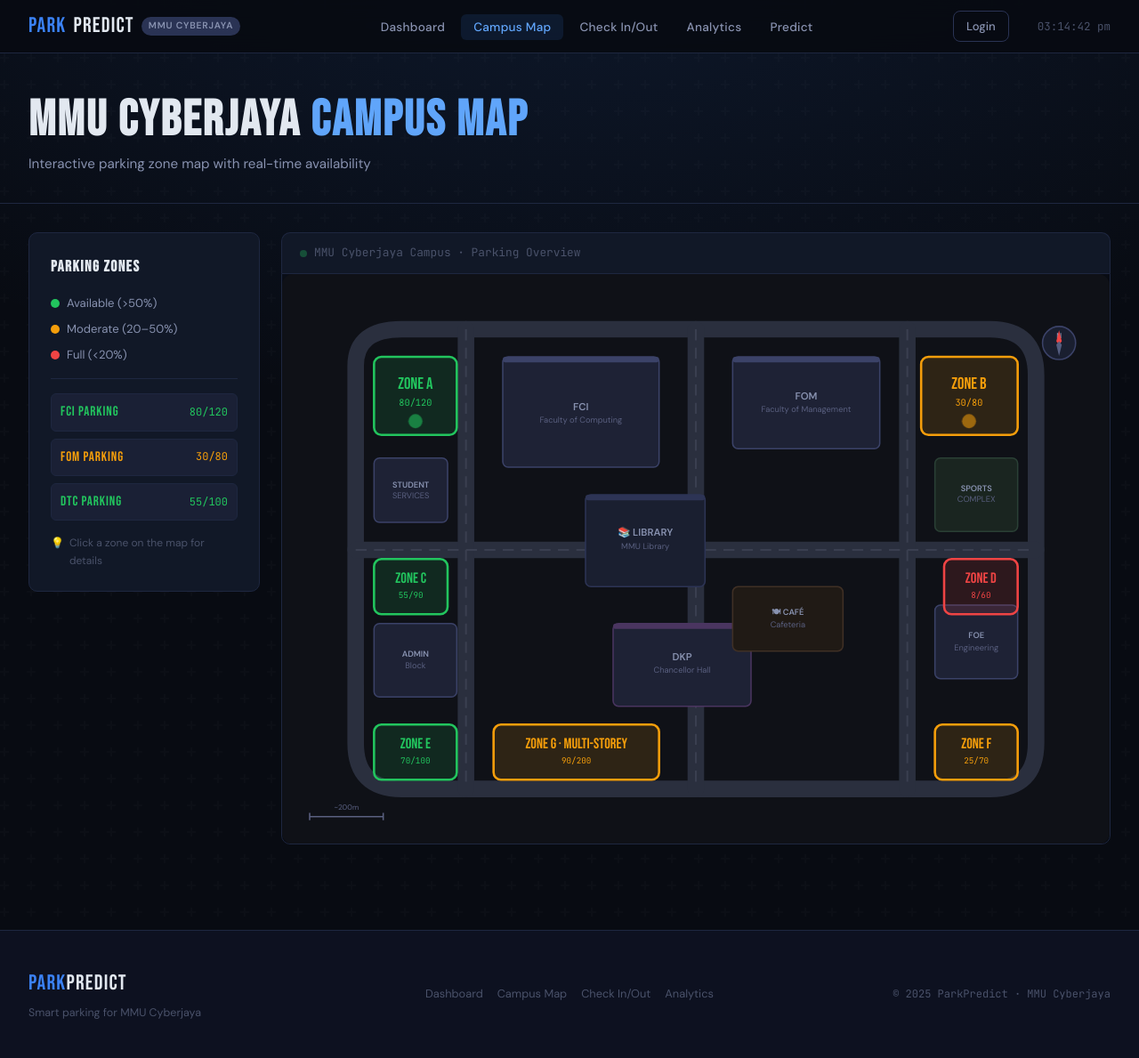
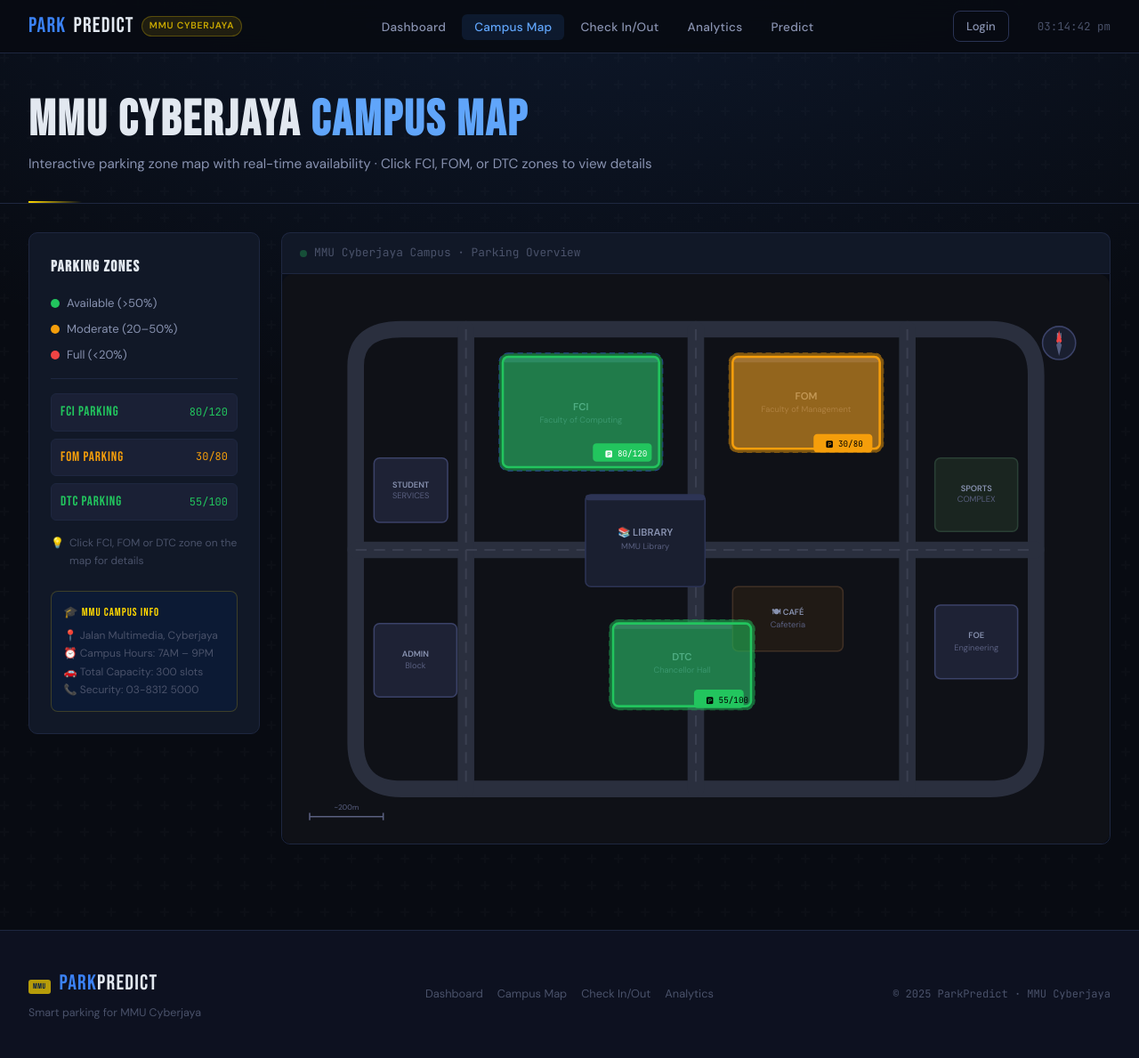
Before and after one commit to Simmasshen/ParkPredict.system, a Flask app: page /map in a window 1280 px wide. Shown: the whole page at 89% size. Run offline with Flask 3, Linux system fonts and the light colour scheme; data comes from the database, SQL or seed files in the repository.

Commit message:
update files :

```diff
--- a/static/css/style.css
+++ b/static/css/style.css
@@ -1318,3 +1318,143 @@ input[type="range"]::-webkit-slider-thumb {
   .kpi-row { grid-template-columns: 1fr 1fr; padding: 1rem; }
   .form-grid { grid-template-columns: 1fr; }
 }
+
+/* =============================================
+   MMU THEME ADDITIONS
+   ============================================= */
+
+/* MMU Gold accent variable */
+:root {
+  --mmu-blue:   #00235b;
+  --mmu-gold:   #FFD700;
+  --mmu-blue2:  #003d99;
+}
+
+/* MMU Banner – shared across pages */
+.mmu-banner {
+  background: linear-gradient(90deg, #00235b 0%, #003d99 40%, #0058cc 60%, #003d99 80%, #00235b 100%);
+  border-bottom: 2px solid var(--mmu-gold);
+  padding: 6px 2rem;
+  display: flex;
+  align-items: center;
+  gap: 1rem;
+  overflow: hidden;
+  position: relative;
+}
+.mmu-banner::before {
+  content: '';
+  position: absolute;
+  inset: 0;
+  background: repeating-linear-gradient(
+    90deg, transparent, transparent 60px,
+    rgba(255,215,0,0.04) 60px, rgba(255,215,0,0.04) 61px
+  );
+  pointer-events: none;
+}
+.mmu-crest {
+  width: 30px; height: 30px;
+  background: var(--mmu-gold);
+  border-radius: 50%;
+  display: flex; align-items: center; justify-content: center;
+  font-weight: 900; font-size: 0.72rem;
+  color: var(--mmu-blue);
+  font-family: var(--font-disp);
+  letter-spacing: 0.05em;
+  box-shadow: 0 0 8px rgba(255,215,0,0.45);
+  flex-shrink: 0;
+}
+.mmu-name {
+  font-family: var(--font-disp);
+  font-size: 0.9rem;
+  color: #fff;
+  letter-spacing: 0.12em;
+  z-index: 1;
+}
+.mmu-name span { color: var(--mmu-gold); }
+.mmu-banner-divider {
+  width: 1px; height: 18px;
+  background: rgba(255,215,0,0.3);
+  flex-shrink: 0; z-index: 1;
+}
+.mmu-banner-text {
+  font-size: 0.68rem;
+  color: rgba(255,255,255,0.7);
+  font-family: var(--font-body);
+  letter-spacing: 0.06em;
+  z-index: 1;
+}
+.mmu-banner-right {
+  margin-left: auto;
+  font-family: var(--font-mono);
+  font-size: 0.62rem;
+  color: var(--mmu-gold);
+  opacity: 0.8;
+  z-index: 1;
+}
+
+/* MMU gold accent on navbar logo */
+.nav-badge {
+  background: rgba(255,215,0,0.1);
+  border: 1px solid rgba(255,215,0,0.25);
+  color: #c9a800;
+}
+
+/* Stat cards – gold top accent for MMU feel */
+.stat-card:first-child::before {
+  background: linear-gradient(90deg, var(--mmu-blue2), var(--accent));
+}
+
+/* Page header accent line */
+.page-header {
+  position: relative;
+}
+.page-header::after {
+  content: '';
+  position: absolute;
+  bottom: 0; left: 2rem;
+  width: 60px; height: 2px;
+  background: linear-gradient(90deg, var(--mmu-gold), transparent);
+}
+
+/* Hero title gold underline */
+.hero-title span {
+  position: relative;
+}
+.hero-title span::after {
+  content: '';
+  position: absolute;
+  bottom: -2px; left: 0;
+  width: 100%; height: 2px;
+  background: var(--mmu-gold);
+  opacity: 0.4;
+  border-radius: 1px;
+}
+
+/* Zone card MMU highlight */
+.zone-card {
+  transition: border-color 0.2s, transform 0.15s;
+}
+.zone-card:hover {
+  transform: translateY(-2px);
+}
+
+/* Toast MMU branding */
+.toast {
+  font-family: var(--font-body);
+}
+
+/* Footer MMU crest */
+.footer-inner > div:first-child::before {
+  content: 'MMU';
+  display: inline-block;
+  background: var(--mmu-gold);
+  color: var(--mmu-blue);
+  font-family: var(--font-disp);
+  font-size: 0.55rem;
+  padding: 1px 5px;
+  border-radius: 3px;
+  letter-spacing: 0.06em;
+  margin-right: 6px;
+  vertical-align: middle;
+  opacity: 0.7;
+}
--- a/static/js/map.js
+++ b/static/js/map.js
@@ -1,26 +1,38 @@
+const ZONE_COLORS = {
+  FCI: '#3b82f6', FOM: '#f59e0b', DTC: '#22c55e'
+};
 
-
-const ZONE_COLORS = {
-  A: '#22c55e', B: '#f59e0b', C: '#22c55e',
-  D: '#ef4444', E: '#22c55e', F: '#f59e0b', G: '#f59e0b'
+// Map the ZONES keys (FCI, FOM, DTC) to SVG element IDs
+const ZONE_SVG_MAP = {
+  FCI: 'map-zone-fci',
+  FOM: 'map-zone-fom',
+  DTC: 'map-zone-dtc'
 };
 
 function updateMapZones() {
   Object.entries(ZONES).forEach(([key, zone]) => {
     const pct = zone.available / zone.total;
     const color = pct > 0.5 ? '#22c55e' : pct > 0.2 ? '#f59e0b' : '#ef4444';
+
+    // Update slot text badge inside SVG
     const slotEl = document.getElementById(`map-slots-${key.toLowerCase()}`);
-    const rectEl = document.querySelector(`[data-zone="${key}"]`);
     if (slotEl) slotEl.textContent = `${zone.available}/${zone.total}`;
-    if (rectEl) {
-      rectEl.setAttribute('fill', color + '22');
-      rectEl.setAttribute('stroke', color);
-      rectEl.previousElementSibling && (rectEl.previousElementSibling.style && (rectEl.previousElementSibling.textContent));
-      // Update text color
-      const group = document.getElementById(`map-zone-${key.toLowerCase()}`);
+
+    // Update clickable zone border/fill colors
+    const svgId = ZONE_SVG_MAP[key];
+    if (svgId) {
+      const group = document.getElementById(svgId);
       if (group) {
-        group.querySelectorAll('text').forEach(t => t.setAttribute('fill', color));
-        group.querySelectorAll('circle').forEach(c => c.setAttribute('fill', color));
+        const rect = group.querySelector('.zone-rect');
+        if (rect) {
+          rect.setAttribute('fill', color + '14');
+          rect.setAttribute('stroke', color);
+        }
+        // Update badge rect color
+        const badges = group.querySelectorAll('rect:not(.zone-rect)');
+        badges.forEach(b => {
+          if (!b.hasAttribute('class')) b.setAttribute('fill', color);
+        });
       }
     }
   });
@@ -35,7 +47,7 @@ function renderZoneList() {
     const color = getZoneColor(pct);
     const colorHex = color === 'green' ? '#22c55e' : color === 'yellow' ? '#f59e0b' : '#ef4444';
     list.innerHTML += `
-      <div class="zone-list-item" onclick="showZoneInfo('${key}')">
+      <div class="zone-list-item" onclick="showZoneInfo('${key}')" style="cursor:pointer">
         <span class="zname" style="color:${colorHex}">${zone.name}</span>
         <span style="font-family:var(--font-mono);font-size:0.75rem;color:${colorHex}">${zone.available}/${zone.total}</span>
       </div>
@@ -50,22 +62,41 @@ function showZoneInfo(key) {
   const color = getZoneColor(pct);
   const colorHex = color === 'green' ? '#22c55e' : color === 'yellow' ? '#f59e0b' : '#ef4444';
   const label = getZoneLabel(pct);
+  const occupiedPct = Math.round((1 - pct) * 100);
+
+  // Badge for primary zones
+  const isPrimary = ['FCI','FOM','DTC'].includes(key);
+  const badgeHtml = isPrimary
+    ? `<div style="margin-bottom:8px"><span style="background:${colorHex}22;color:${colorHex};border:1px solid ${colorHex}44;border-radius:99px;padding:2px 10px;font-family:var(--font-mono);font-size:0.6rem;letter-spacing:0.1em">${label.toUpperCase()}</span></div>`
+    : '';
+
+  // Trend hint for primary zones
+  const trendHints = {
+    FCI: 'Busiest during 8–10 AM & 2–4 PM',
+    FOM: 'Peak usage during lunch hours',
+    DTC: 'Usually quieter – best alternative'
+  };
+  const trendHtml = trendHints[key]
+    ? `<div style="margin-top:6px;font-size:0.72rem;color:var(--text3);display:flex;align-items:center;gap:5px"><span>📈</span>${trendHints[key]}</div>`
+    : '';
 
   document.getElementById('popupZoneName').textContent = zone.name;
   document.getElementById('popupZoneName').style.color = colorHex;
   document.getElementById('popupBody').innerHTML = `
+    ${badgeHtml}
     <div class="popup-row"><span>Location</span><span class="popup-val">${zone.location}</span></div>
     <div class="popup-row"><span>Available</span><span class="popup-val" style="color:${colorHex}">${zone.available} slots</span></div>
     <div class="popup-row"><span>Total</span><span class="popup-val">${zone.total} slots</span></div>
-    <div class="popup-row"><span>Occupancy</span><span class="popup-val">${Math.round((1 - pct) * 100)}%</span></div>
+    <div class="popup-row"><span>Occupancy</span><span class="popup-val">${occupiedPct}%</span></div>
     <div class="popup-row"><span>Status</span><span class="popup-val" style="color:${colorHex}">${label}</span></div>
     <div style="margin-top:8px">
       <div style="background:var(--bg);border-radius:99px;height:6px;overflow:hidden">
-        <div style="background:${colorHex};width:${Math.round(pct*100)}%;height:100%;border-radius:99px"></div>
+        <div style="background:${colorHex};width:${Math.round(pct*100)}%;height:100%;border-radius:99px;transition:width 0.5s"></div>
       </div>
     </div>
-    <a href="checkin.html" style="display:block;text-align:center;margin-top:10px;padding:7px;background:rgba(59,130,246,0.15);border-radius:6px;color:var(--accent2);text-decoration:none;font-size:0.8rem;font-weight:600">
-      Park Here →
+    ${trendHtml}
+    <a href="checkin.html" style="display:block;text-align:center;margin-top:12px;padding:8px;background:rgba(59,130,246,0.15);border-radius:6px;color:var(--accent2);text-decoration:none;font-size:0.82rem;font-weight:600;border:1px solid rgba(59,130,246,0.25);transition:all 0.2s">
+      🅿️ Park Here →
     </a>
   `;
   document.getElementById('zonePopup').style.display = 'block';
--- a/templates/analytics.html
+++ b/templates/analytics.html
@@ -10,7 +10,6 @@
   <script src="https://cdn.jsdelivr.net/npm/chart.js"></script>
 </head>
 <body>
-
 <nav class="navbar">
   <div class="nav-logo">
     <span class="logo-pp">PARK</span><span class="logo-predict">PREDICT</span>
--- a/templates/checkin.html
+++ b/templates/checkin.html
@@ -9,7 +9,6 @@
   <link href="https://fonts.googleapis.com/css2?family=Bebas+Neue&family=DM+Sans:wght@300;400;500;600&family=JetBrains+Mono:wght@400;600&display=swap" rel="stylesheet">
 </head>
 <body>
-
 <nav class="navbar">
   <div class="nav-logo">
     <span class="logo-pp">PARK</span><span class="logo-predict">PREDICT</span>
--- a/templates/index.html
+++ b/templates/index.html
@@ -10,8 +10,6 @@
   <script src="https://cdn.jsdelivr.net/npm/chart.js"></script>
 </head>
 <body>
-
-<!-- NAV -->
 <nav class="navbar">
   <div class="nav-logo">
     <span class="logo-pp">PARK</span><span class="logo-predict">PREDICT</span>
--- a/templates/map.html
+++ b/templates/map.html
@@ -7,10 +7,7 @@
   <link rel="stylesheet" href="../static/css/style.css"/>
   <link rel="preconnect" href="https://fonts.googleapis.com">
   <link href="https://fonts.googleapis.com/css2?family=Bebas+Neue&family=DM+Sans:wght@300;400;500;600&family=JetBrains+Mono:wght@400;600&display=swap" rel="stylesheet">
-</head>
-<body>
-
-<nav class="navbar">
+  <nav class="navbar">
   <div class="nav-logo">
     <span class="logo-pp">PARK</span><span class="logo-predict">PREDICT</span>
     <span class="nav-badge">MMU Cyberjaya</span>
@@ -28,7 +25,7 @@
 
 <div class="page-header">
   <h1>MMU Cyberjaya <span>Campus Map</span></h1>
-  <p>Interactive parking zone map with real-time availability</p>
+  <p>Interactive parking zone map with real-time availability · Click FCI, FOM, or DTC zones to view details</p>
 </div>
 
 <div class="map-page">
@@ -37,16 +34,24 @@
   <div class="map-legend">
     <h3>Parking Zones</h3>
     <div class="legend-items">
-      <div class="legend-item"><span class="legend-dot" style="background:#22c55e"></span>Available (>50%)</div>
+      <div class="legend-item"><span class="legend-dot" style="background:#22c55e"></span>Available (&gt;50%)</div>
       <div class="legend-item"><span class="legend-dot" style="background:#f59e0b"></span>Moderate (20–50%)</div>
       <div class="legend-item"><span class="legend-dot" style="background:#ef4444"></span>Full (&lt;20%)</div>
     </div>
     <hr/>
-    <div class="zone-list" id="zoneList">
-      <!-- filled by JS -->
+    <div class="zone-list" id="zoneList"></div>
+    <div class="map-tip">
+      <span>💡</span> Click FCI, FOM or DTC zone on the map for details
     </div>
-    <div class="map-tip">
-      <span>💡</span> Click a zone on the map for details
+    <!-- MMU Info Box -->
+    <div style="margin-top:1.5rem;background:rgba(0,35,91,0.25);border:1px solid rgba(255,215,0,0.2);border-radius:8px;padding:0.85rem;font-size:0.75rem;color:var(--text3)">
+      <div style="color:#FFD700;font-family:'Bebas Neue',sans-serif;letter-spacing:0.08em;font-size:0.8rem;margin-bottom:5px">🎓 MMU CAMPUS INFO</div>
+      <div style="line-height:1.7">
+        📍 Jalan Multimedia, Cyberjaya<br>
+        ⏰ Campus Hours: 7AM – 9PM<br>
+        🚗 Total Capacity: 300 slots<br>
+        📞 Security: 03-8312 5000
+      </div>
     </div>
   </div>
 
@@ -60,9 +65,7 @@
 
       <!-- Road network -->
       <g class="roads" fill="none" stroke="#2a2f3e" stroke-width="18" stroke-linecap="round">
-        <!-- Main ring road -->
         <path d="M80 100 Q80 60 130 60 L770 60 Q820 60 820 110 L820 510 Q820 560 770 560 L130 560 Q80 560 80 510 Z"/>
-        <!-- Internal roads -->
         <line x1="80" y1="300" x2="820" y2="300"/>
         <line x1="450" y1="60" x2="450" y2="560"/>
         <line x1="200" y1="60" x2="200" y2="560"/>
@@ -98,7 +101,7 @@
 
       <!-- Chancellor Hall -->
       <rect x="360" y="380" width="150" height="90" rx="6" fill="#1e2235" stroke="#4a3560" stroke-width="1.5"/>
-      <text x="435" y="420" text-anchor="middle" font-family="DM Sans" font-size="11" fill="#8892b0" font-weight="600">DKP</text>
+      <text x="435" y="420" text-anchor="middle" font-family="DM Sans" font-size="11" fill="#8892b0" font-weight="600">DTC</text>
       <text x="435" y="434" text-anchor="middle" font-family="DM Sans" font-size="9" fill="#5a6080">Chancellor Hall</text>
       <rect x="360" y="380" width="150" height="6" rx="3" fill="#4a3560"/>
 
@@ -127,57 +130,40 @@
       <text x="755" y="396" text-anchor="middle" font-family="DM Sans" font-size="9" fill="#8892b0" font-weight="600">FOE</text>
       <text x="755" y="409" text-anchor="middle" font-family="DM Sans" font-size="9" fill="#5a6080">Engineering</text>
 
-      <!-- ===== PARKING ZONES ===== -->
-
-      <!-- Zone A – near FCI -->
-      <g id="map-zone-a" class="map-zone" onclick="showZoneInfo('A')" style="cursor:pointer">
-        <rect x="100" y="90" width="90" height="85" rx="8" fill="#22c55e22" stroke="#22c55e" stroke-width="2.5" class="zone-rect" data-zone="A"/>
-        <text x="145" y="125" text-anchor="middle" font-family="Bebas Neue" font-size="18" fill="#22c55e">ZONE A</text>
-        <text x="145" y="143" text-anchor="middle" font-family="JetBrains Mono" font-size="10" fill="#22c55e" id="map-slots-a">80/120</text>
-        <circle cx="145" cy="160" r="5" fill="#22c55e" class="pulse-dot"/>
+      <!-- ===== CLICKABLE PARKING ZONES: FCI, FOM, DTC ===== -->
+      <!-- FCI Parking – overlaid on FCI building area -->
+      <g id="map-zone-fci" class="map-zone clickable-zone" onclick="showZoneInfo('FCI')" style="cursor:pointer">
+        <!-- Animated glow ring -->
+        <rect x="236" y="86" width="178" height="128" rx="10" fill="none" stroke="#3b82f6" stroke-width="1" stroke-dasharray="6,4" opacity="0.5">
+          <animate attributeName="stroke-dashoffset" values="0;20" dur="2s" repeatCount="indefinite"/>
+        </rect>
+        <!-- Main zone rect -->
+        <rect x="240" y="90" width="170" height="120" rx="6" fill="rgba(59,130,246,0.08)" stroke="#3b82f6" stroke-width="2.5" class="zone-rect" data-zone="FCI"/>
+        <!-- Small corner badge bottom-right -->
+        <rect x="338" y="184" width="64" height="20" rx="4" fill="#3b82f6"/>
+        <text x="351" y="198" font-family="JetBrains Mono" font-size="9" fill="#fff">🅿 <tspan id="map-slots-fci">--/120</tspan></text>
       </g>
 
-      <!-- Zone B – top right -->
-      <g id="map-zone-b" class="map-zone" onclick="showZoneInfo('B')" style="cursor:pointer">
-        <rect x="695" y="90" width="105" height="85" rx="8" fill="#f59e0b22" stroke="#f59e0b" stroke-width="2.5" class="zone-rect" data-zone="B"/>
-        <text x="747" y="125" text-anchor="middle" font-family="Bebas Neue" font-size="18" fill="#f59e0b">ZONE B</text>
-        <text x="747" y="143" text-anchor="middle" font-family="JetBrains Mono" font-size="10" fill="#f59e0b" id="map-slots-b">30/80</text>
-        <circle cx="747" cy="160" r="5" fill="#f59e0b" class="pulse-dot"/>
+      <!-- FOM Parking – overlaid on FOM building area -->
+      <g id="map-zone-fom" class="map-zone clickable-zone" onclick="showZoneInfo('FOM')" style="cursor:pointer">
+        <rect x="486" y="86" width="168" height="108" rx="10" fill="none" stroke="#f59e0b" stroke-width="1" stroke-dasharray="6,4" opacity="0.5">
+          <animate attributeName="stroke-dashoffset" values="0;20" dur="2.4s" repeatCount="indefinite"/>
+        </rect>
+        <rect x="490" y="90" width="160" height="100" rx="6" fill="rgba(245,158,11,0.08)" stroke="#f59e0b" stroke-width="2.5" class="zone-rect" data-zone="FOM"/>
+        <!-- Small corner badge bottom-right -->
+        <rect x="578" y="174" width="64" height="20" rx="4" fill="#f59e0b"/>
+        <text x="591" y="188" font-family="JetBrains Mono" font-size="9" fill="#000">🅿 <tspan id="map-slots-fom">--/80</tspan></text>
       </g>
 
-      <!-- Zone C – left mid -->
-      <g id="map-zone-c" class="map-zone" onclick="showZoneInfo('C')" style="cursor:pointer">
-        <rect x="100" y="310" width="80" height="60" rx="8" fill="#22c55e22" stroke="#22c55e" stroke-width="2.5" class="zone-rect" data-zone="C"/>
-        <text x="140" y="336" text-anchor="middle" font-family="Bebas Neue" font-size="16" fill="#22c55e">ZONE C</text>
-        <text x="140" y="352" text-anchor="middle" font-family="JetBrains Mono" font-size="9" fill="#22c55e" id="map-slots-c">55/90</text>
-      </g>
-
-      <!-- Zone D – right mid -->
-      <g id="map-zone-d" class="map-zone" onclick="showZoneInfo('D')" style="cursor:pointer">
-        <rect x="720" y="310" width="80" height="60" rx="8" fill="#ef444422" stroke="#ef4444" stroke-width="2.5" class="zone-rect" data-zone="D"/>
-        <text x="760" y="336" text-anchor="middle" font-family="Bebas Neue" font-size="16" fill="#ef4444">ZONE D</text>
-        <text x="760" y="352" text-anchor="middle" font-family="JetBrains Mono" font-size="9" fill="#ef4444" id="map-slots-d">8/60</text>
-      </g>
-
-      <!-- Zone E – bottom left -->
-      <g id="map-zone-e" class="map-zone" onclick="showZoneInfo('E')" style="cursor:pointer">
-        <rect x="100" y="490" width="90" height="60" rx="8" fill="#22c55e22" stroke="#22c55e" stroke-width="2.5" class="zone-rect" data-zone="E"/>
-        <text x="145" y="516" text-anchor="middle" font-family="Bebas Neue" font-size="16" fill="#22c55e">ZONE E</text>
-        <text x="145" y="532" text-anchor="middle" font-family="JetBrains Mono" font-size="9" fill="#22c55e" id="map-slots-e">70/100</text>
-      </g>
-
-      <!-- Zone F – bottom right -->
-      <g id="map-zone-f" class="map-zone" onclick="showZoneInfo('F')" style="cursor:pointer">
-        <rect x="710" y="490" width="90" height="60" rx="8" fill="#f59e0b22" stroke="#f59e0b" stroke-width="2.5" class="zone-rect" data-zone="F"/>
-        <text x="755" y="516" text-anchor="middle" font-family="Bebas Neue" font-size="16" fill="#f59e0b">ZONE F</text>
-        <text x="755" y="532" text-anchor="middle" font-family="JetBrains Mono" font-size="9" fill="#f59e0b" id="map-slots-f">25/70</text>
-      </g>
-
-      <!-- Zone G – bottom center (Multi-storey) -->
-      <g id="map-zone-g" class="map-zone" onclick="showZoneInfo('G')" style="cursor:pointer">
-        <rect x="230" y="490" width="180" height="60" rx="8" fill="#f59e0b22" stroke="#f59e0b" stroke-width="2.5" class="zone-rect" data-zone="G"/>
-        <text x="320" y="516" text-anchor="middle" font-family="Bebas Neue" font-size="16" fill="#f59e0b">ZONE G · MULTI-STOREY</text>
-        <text x="320" y="532" text-anchor="middle" font-family="JetBrains Mono" font-size="9" fill="#f59e0b" id="map-slots-g">90/200</text>
+      <!-- DTC Parking – overlaid on Chancellor Hall area -->
+      <g id="map-zone-dtc" class="map-zone clickable-zone" onclick="showZoneInfo('DTC')" style="cursor:pointer">
+        <rect x="356" y="376" width="158" height="98" rx="10" fill="none" stroke="#22c55e" stroke-width="1" stroke-dasharray="6,4" opacity="0.5">
+          <animate attributeName="stroke-dashoffset" values="0;20" dur="1.8s" repeatCount="indefinite"/>
+        </rect>
+        <rect x="360" y="380" width="150" height="90" rx="6" fill="rgba(34,197,94,0.08)" stroke="#22c55e" stroke-width="2.5" class="zone-rect" data-zone="DTC"/>
+        <!-- Small corner badge bottom-right -->
+        <rect x="448" y="452" width="54" height="20" rx="4" fill="#22c55e"/>
+        <text x="461" y="466" font-family="JetBrains Mono" font-size="9" fill="#000">🅿 <tspan id="map-slots-dtc">--/100</tspan></text>
       </g>
 
       <!-- Compass -->
@@ -201,7 +187,7 @@
     <!-- Zone info popup -->
     <div class="zone-popup" id="zonePopup" style="display:none">
       <div class="zone-popup-header">
-        <span id="popupZoneName">Zone A</span>
+        <span id="popupZoneName">Zone</span>
         <button onclick="document.getElementById('zonePopup').style.display='none'">✕</button>
       </div>
       <div class="zone-popup-body" id="popupBody"></div>
@@ -211,7 +197,10 @@
 
 <footer class="footer">
   <div class="footer-inner">
-    <div><span class="logo-pp">PARK</span><span class="logo-predict">PREDICT</span><p>Smart parking for MMU Cyberjaya</p></div>
+    <div>
+      <span class="logo-pp">PARK</span><span class="logo-predict">PREDICT</span>
+      <p>Smart parking for MMU Cyberjaya</p>
+    </div>
     <div class="footer-links">
       <a href="index.html">Dashboard</a><a href="map.html">Campus Map</a>
       <a href="checkin.html">Check In/Out</a><a href="analytics.html">Analytics</a>
--- a/templates/predict.html
+++ b/templates/predict.html
@@ -10,7 +10,6 @@
   <script src="https://cdn.jsdelivr.net/npm/chart.js"></script>
 </head>
 <body>
-
 <nav class="navbar">
   <div class="nav-logo">
     <span class="logo-pp">PARK</span><span class="logo-predict">PREDICT</span>
```
Also changed, not shown: static/js/checkin.js (+62 -13 lines).
